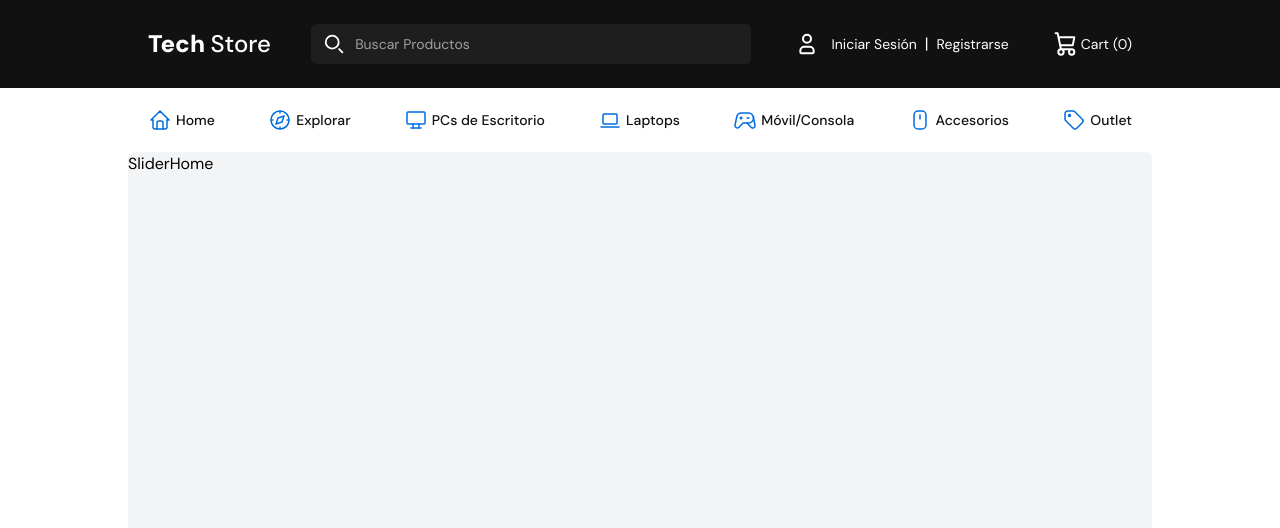
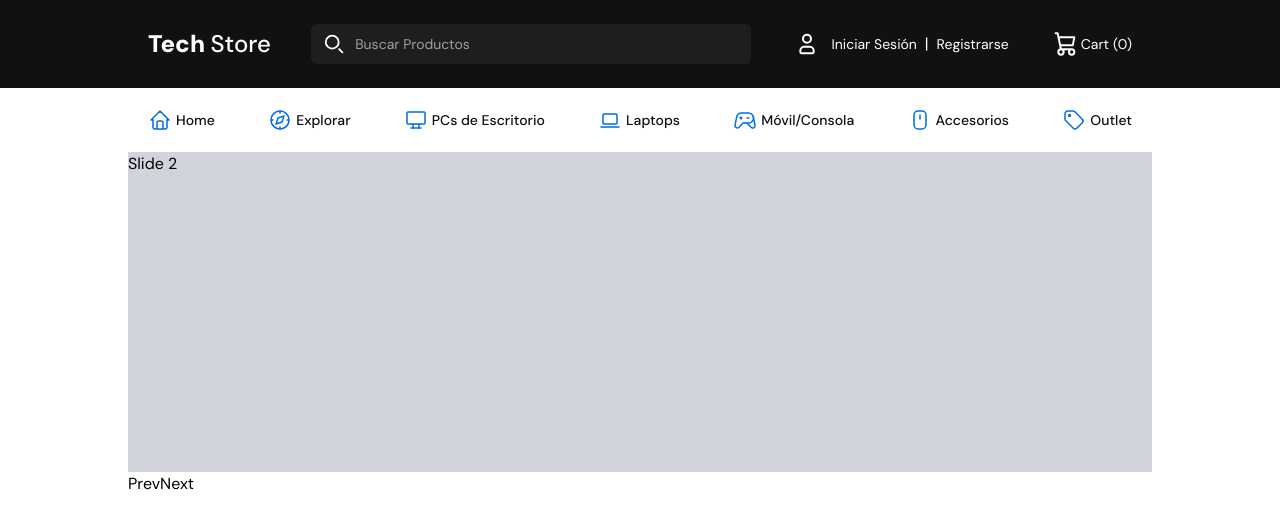
Before and after one commit to jostinaguilar/nextjs-store, a Next.js app: page / in a window 1280 px wide. Shown: the top 528 px of the page. Built offline with nearby package versions, Linux system fonts and the light colour scheme.

Commit message:
add embla-carousel

```diff
--- a/package.json
+++ b/package.json
@@ -10,6 +10,8 @@
   },
   "dependencies": {
     "clsx": "2.1.0",
+    "embla-carousel-autoplay": "8.0.0",
+    "embla-carousel-react": "8.0.0",
     "next": "14.1.0",
     "react": "^18",
     "react-dom": "^18",
--- a/src/app/layout.tsx
+++ b/src/app/layout.tsx
@@ -1,4 +1,4 @@
-import { dmSans } from '@/ui/fonts';
+import { dmSans } from '@/components/ui/fonts';
 import type { Metadata } from 'next';
 import { Inter } from 'next/font/google';
 import './globals.css';
--- a/src/components/Navigation.tsx
+++ b/src/components/Navigation.tsx
@@ -1,5 +1,3 @@
-import { useMenuStore } from '@/store/useMenuStore';
-import clsx from 'clsx';
 import {
   CloseIcon,
   CompassIcon,
@@ -9,7 +7,9 @@ import {
   LaptopIcon,
   MouseIcon,
   TagIcon,
-} from '../ui/Icons';
+} from '@/components/ui/Icons';
+import { useMenuStore } from '@/store/useMenuStore';
+import clsx from 'clsx';
 
 export function Navigation() {
   const menu = useMenuStore((state) => state.menu);
--- a/src/components/SliderHome.tsx
+++ b/src/components/SliderHome.tsx
@@ -1,3 +1,37 @@
+'use client';
+
+import Autoplay from 'embla-carousel-autoplay';
+import useEmblaCarousel from 'embla-carousel-react';
+import { useCallback } from 'react';
+
 export function SliderHome() {
-  return <section className="bg-gray-100 h-96 rounded-md">SliderHome</section>;
+  const [emblaRef, emblaApi] = useEmblaCarousel({ loop: true }, [Autoplay()]);
+
+  const scrollPrev = useCallback(() => {
+    if (emblaApi) {
+      emblaApi.scrollPrev();
+    }
+  }, [emblaApi]);
+
+  const scrollNext = useCallback(() => {
+    if (emblaApi) {
+      emblaApi.scrollNext();
+    }
+  }, [emblaApi]);
+
+  return (
+    <div className="overflow-hidden" ref={emblaRef}>
+      <div className="flex">
+        <div className="flex-0 min-w-0 bg-gray-300 h-80">Slide 1</div>
+        <div className="flex-0 min-w-0 bg-gray-300 h-80">Slide 2</div>
+        <div className="flex-0 min-w-0 bg-gray-300 h-80">Slide 3</div>
+      </div>
+      <button type="button" onClick={scrollPrev}>
+        Prev
+      </button>
+      <button type="button" onClick={scrollNext}>
+        Next
+      </button>
+    </div>
+  );
 }
--- a/tailwind.config.ts
+++ b/tailwind.config.ts
@@ -5,7 +5,6 @@ const config: Config = {
     './src/pages/**/*.{js,ts,jsx,tsx,mdx}',
     './src/components/**/*.{js,ts,jsx,tsx,mdx}',
     './src/app/**/*.{js,ts,jsx,tsx,mdx}',
-    './src/ui/**/*.{js,ts,jsx,tsx,mdx}',
   ],
   theme: {
     extend: {
@@ -15,6 +14,9 @@ const config: Config = {
         'primary-medium': '#1E1E1E',
         'gray-e': '#9F9F9F',
       },
+      flex: {
+        '0': '0 0 100%',
+      },
     },
   },
   plugins: [],
```
Also changed, not shown: src/components/Navbar.tsx (+6 -1 lines), src/components/ui/Icons.tsx (renamed from src/ui/Icons.tsx), src/components/ui/fonts.ts (renamed from src/ui/fonts.ts), 1 other file (tests, documents, lock files or other folders).
